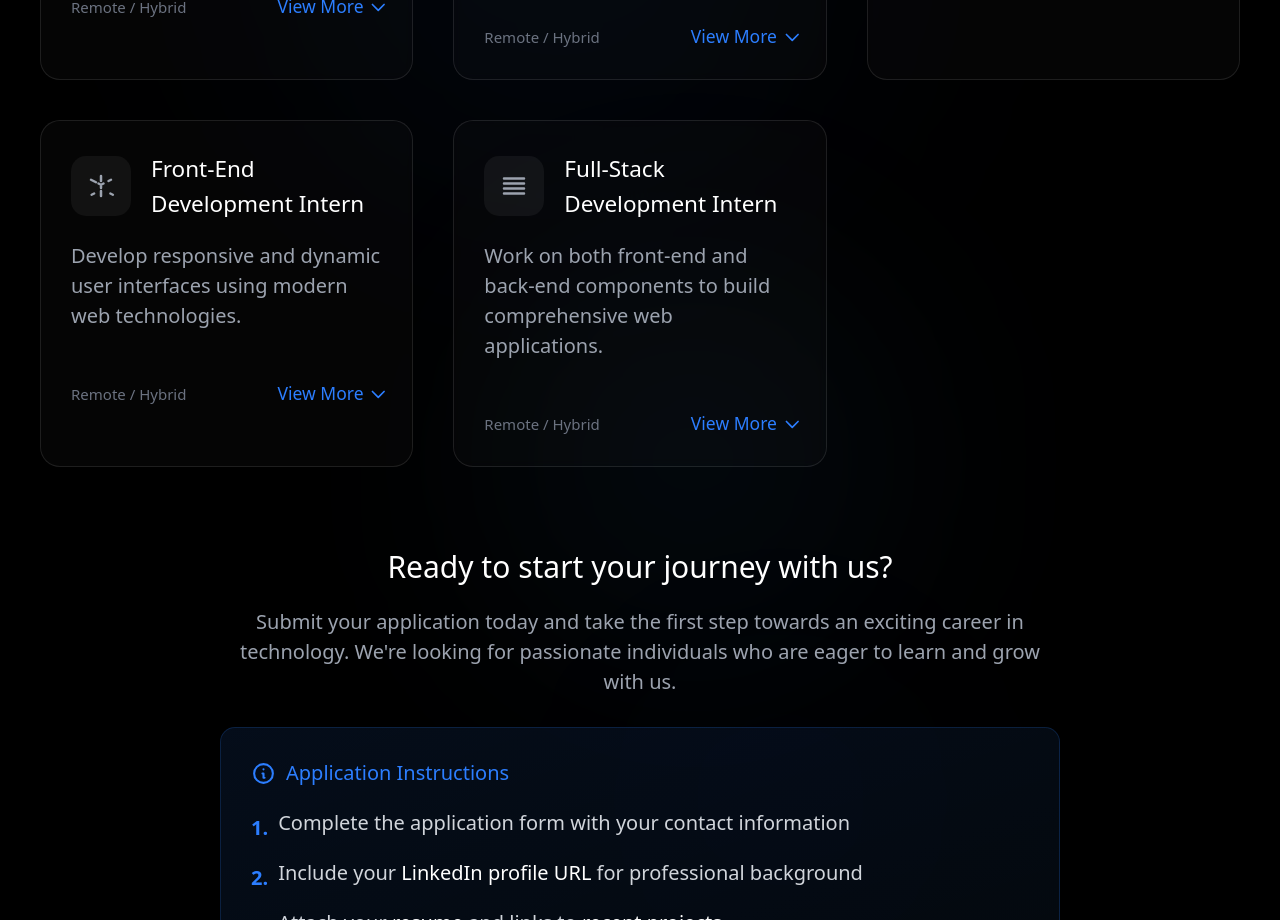
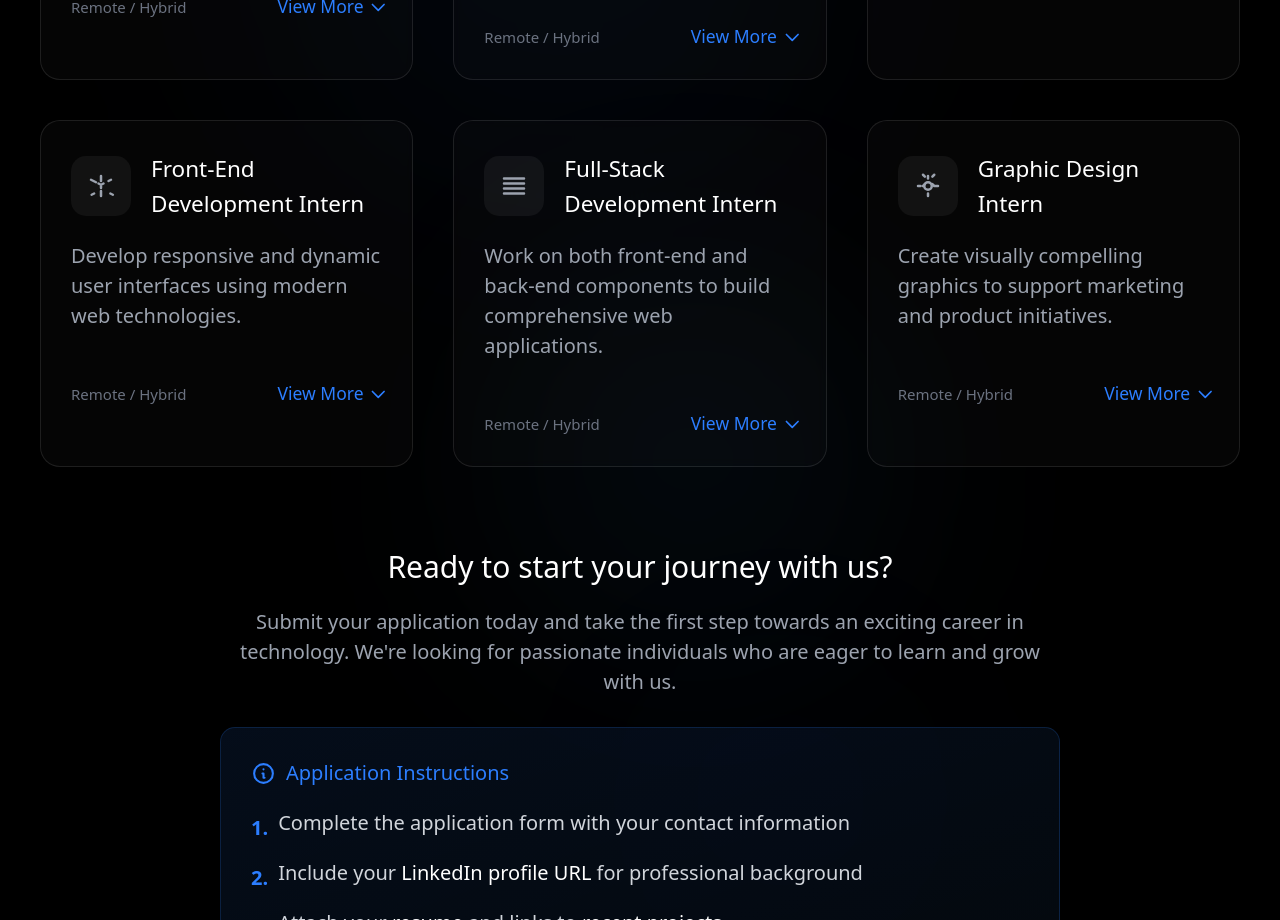
Before and after one commit to LordAK7/adivirtus, a React (Vite) app: page /internship in a window 1280 px wide. Shown: the part 860-1780 px from the top of the page. Built offline with nearby package versions, Linux system fonts and the light colour scheme.

Commit message:
added shit

```diff
--- a/src/components/Internship.jsx
+++ b/src/components/Internship.jsx
@@ -84,6 +84,23 @@ const internshipPositions = [
     icon: (
       <svg className="w-6 h-6" viewBox="0 0 24 24" fill="none" xmlns="http://www.w3.org/2000/svg">
         <path d="M4 6h16M4 10h16M4 14h16M4 18h16" stroke="currentColor" strokeWidth="2" strokeLinecap="round"/>
+      </svg>
+    )
+  },
+  {
+    id: 'graphic-design',
+    title: 'Graphic Design Intern',
+    description: 'Create visually compelling graphics to support marketing and product initiatives.',
+    requirements: [
+      'Proficiency in Adobe Photoshop and Lightroom.',
+      'Strong aesthetic design sense with attention to detail.',
+      'Ability to collaborate with cross-functional teams to deliver cohesive visual content.',
+      'Experience with other Adobe Creative Suite applications is a plus.'
+    ],
+    icon: (
+      <svg className="w-6 h-6" viewBox="0 0 24 24" fill="none" xmlns="http://www.w3.org/2000/svg">
+        <path d="M12 4v2m0 12v2M4 12h2m12 0h2m-4.5-7.5l1.5-1.5m-9 9l1.5-1.5m6 0l1.5 1.5m-9-9l1.5 1.5" stroke="currentColor" strokeWidth="2" strokeLinecap="round"/>
+        <circle cx="12" cy="12" r="3" stroke="currentColor" strokeWidth="2"/>
       </svg>
     )
   }
```
